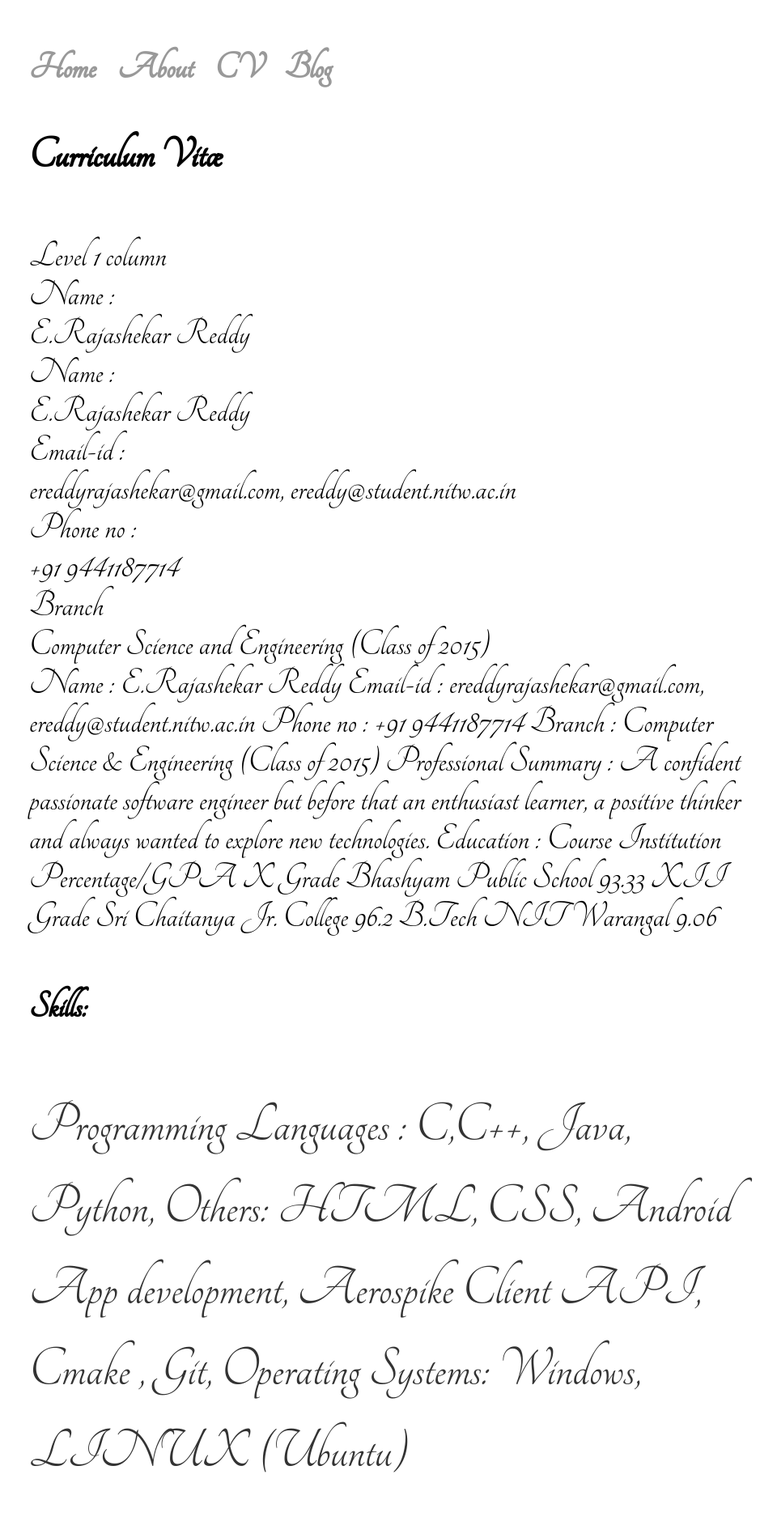
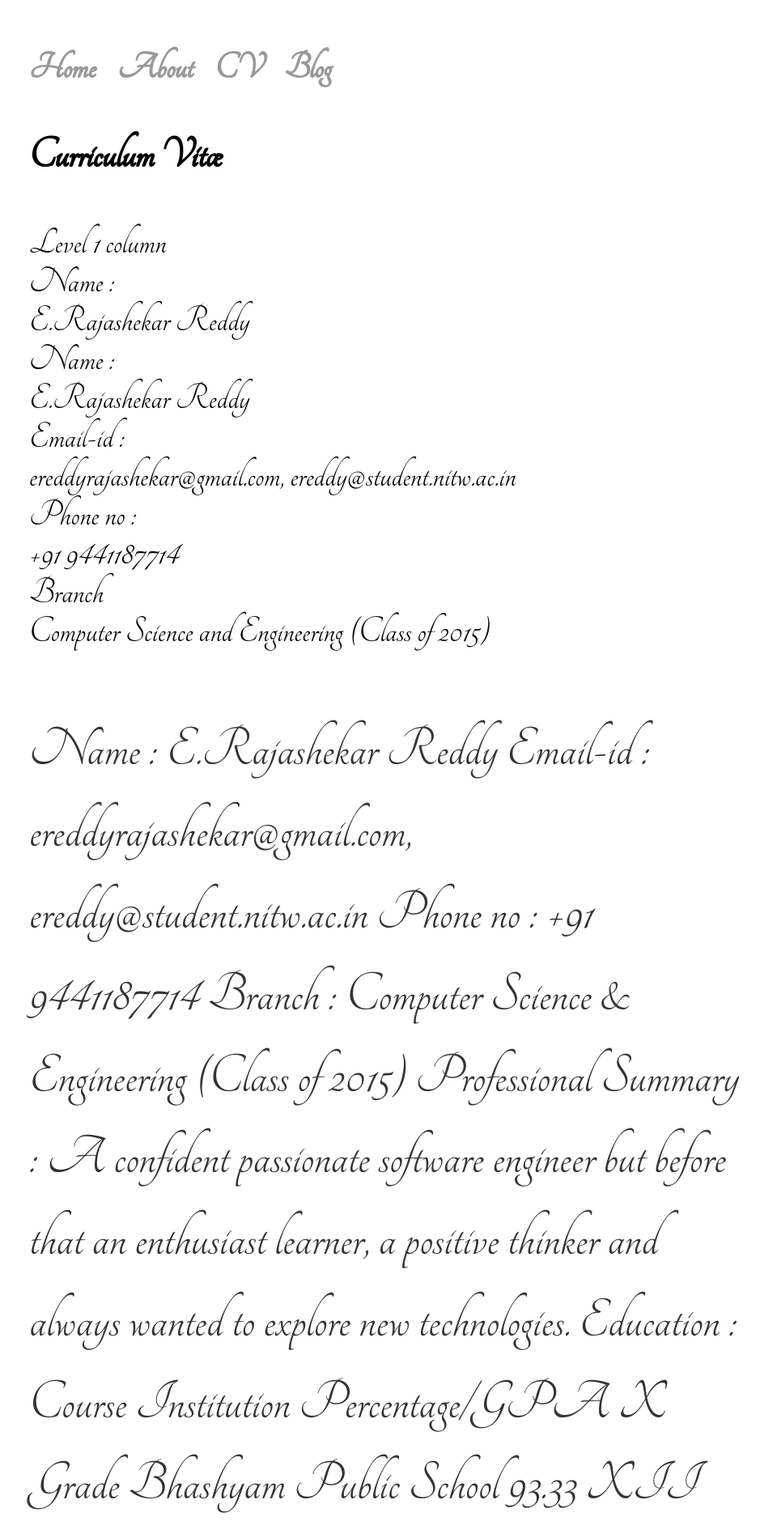
Before and after one commit to rajashekar007/rajashekar007.github.io, a Jekyll site: the page built from cv/index.html, in a window 1280 px wide. Shown: the top 1895 px of the page at 81% size, without its empty margins (156-1116 px from the left). Built offline with Jekyll 4.4.1, drawn with Linux system fonts in a browser that asks for light colours.

Commit message:
Update index.html

```diff
--- a/cv/index.html
+++ b/cv/index.html
@@ -5,7 +5,6 @@ title: About Ereddy
 
 <div class="about">
     <h3>Curriculum Vitæ</h3>
-    <p>
  <div class="row">
   <div class="span9">
     Level 1 column
@@ -31,6 +30,7 @@ title: About Ereddy
     </div>
   </div>
 </div>
+<p>
 Name	: E.Rajashekar Reddy
 Email-id 	: ereddyrajashekar@gmail.com, ereddy@student.nitw.ac.in
 Phone no 	: +91 9441187714
```
